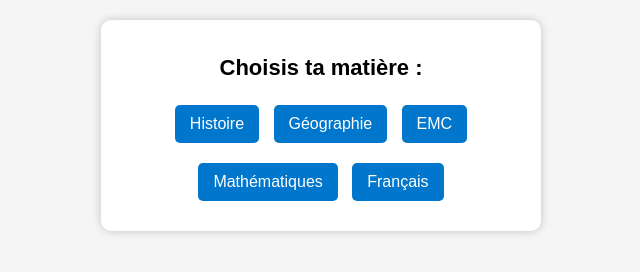
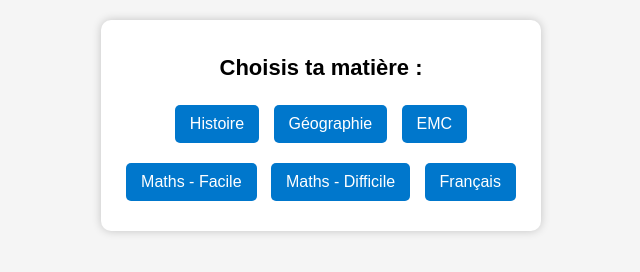
Before and after one commit to momort02/revision-brevet, a plain HTML site: page index.html in a window 1280 px wide. Shown: the whole page, without its empty margins (319-959 px from the left). Drawn offline with Linux system fonts and the light colour scheme.

Commit message:
Update index.html

```diff
--- a/index.html
+++ b/index.html
@@ -13,7 +13,8 @@
             <button onclick="startQuiz('histoire')">Histoire</button>
             <button onclick="startQuiz('geo')">Géographie</button>
             <button onclick="startQuiz('emc')">EMC</button>
-            <button onclick="startQuiz('maths')">Mathématiques</button>
+            <button onclick="startQuiz('maths_facile')">Maths - Facile</button>
+            <button onclick="startQuiz('maths_difficile')">Maths - Difficile</button>
             <button onclick="startQuiz('francais')">Français</button>
         </div>
         <div id="quiz" style="display:none;">
```
